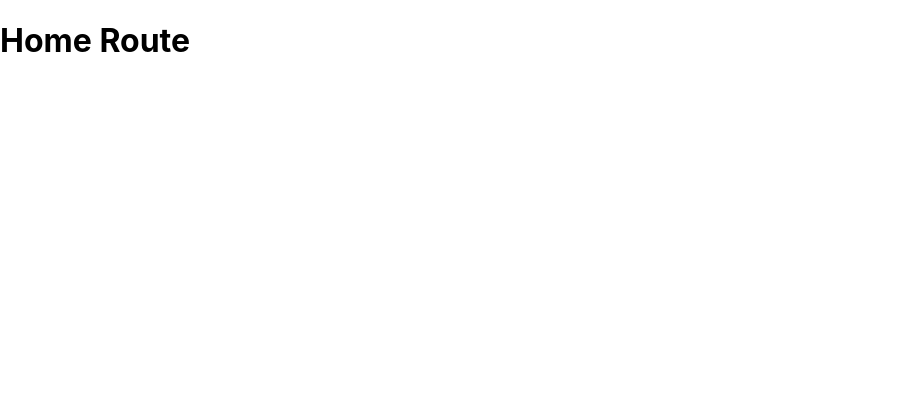
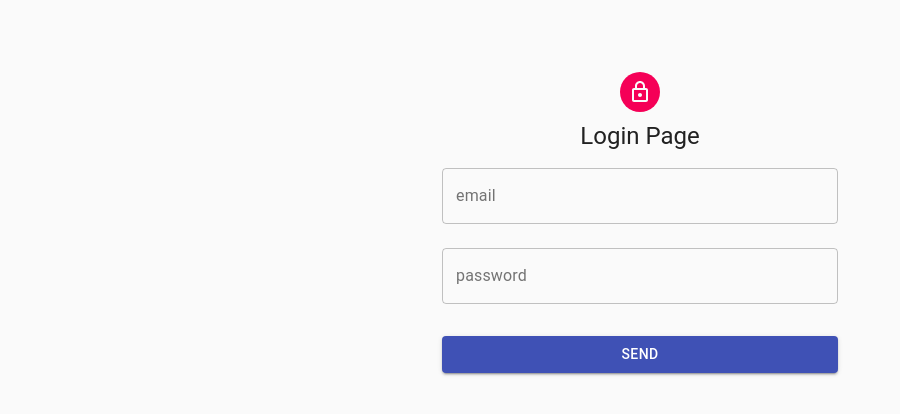
Before and after one commit to iChris96/react-testing-auth-app, a React (Create React App) app: page / in a window 1280 px wide. Shown: the top 414 px of the page, without its empty margins (0-900 px from the left). Built offline with nearby package versions, Linux system fonts and the light colour scheme.

Commit message:
test when user is not authenticated and enters to authenticated page

```diff
--- a/src/App.js
+++ b/src/App.js
@@ -1,21 +1,10 @@
-import {BrowserRouter as Router, Switch, Route} from 'react-router-dom'
-import LoginPage from './auth/components/login-page/login-page'
-
-const Home = () => <h1>Home Route</h1>
+import {BrowserRouter as Router} from 'react-router-dom'
+import {AppRouter} from './auth/components/app-router/app-router'
 
 function App() {
   return (
     <Router>
-      <div>
-        <Switch>
-          <Route path="/">
-            <Home />
-          </Route>
-          <Route path="/login">
-            <LoginPage />
-          </Route>
-        </Switch>
-      </div>
+      <AppRouter />
     </Router>
   )
 }
--- /dev/null
+++ b/src/auth/components/app-router/app-router.js
@@ -0,0 +1,35 @@
+import React from 'react'
+import {
+  BrowserRouter as Router,
+  Switch,
+  Route,
+  Redirect,
+} from 'react-router-dom'
+import LoginPage from '../login-page/login-page'
+
+const AdminPage = () => <h1>Admin Page</h1>
+const EmployeePage = () => <h1>Employee Page</h1>
+
+const isAuth = false
+
+export const AppRouter = () => (
+  <Router>
+    <div>
+      <Switch>
+        <Route path="/" exact>
+          <LoginPage />
+        </Route>
+
+        <Route path="/admin">
+          {isAuth ? <AdminPage /> : <Redirect to="/" />}
+        </Route>
+
+        <Route path="/employee">
+          {isAuth ? <EmployeePage /> : <Redirect to="/" />}
+        </Route>
+      </Switch>
+    </div>
+  </Router>
+)
+
+export default AppRouter
```
Also changed, not shown: 1 other file (tests, documents, lock files or other folders).
